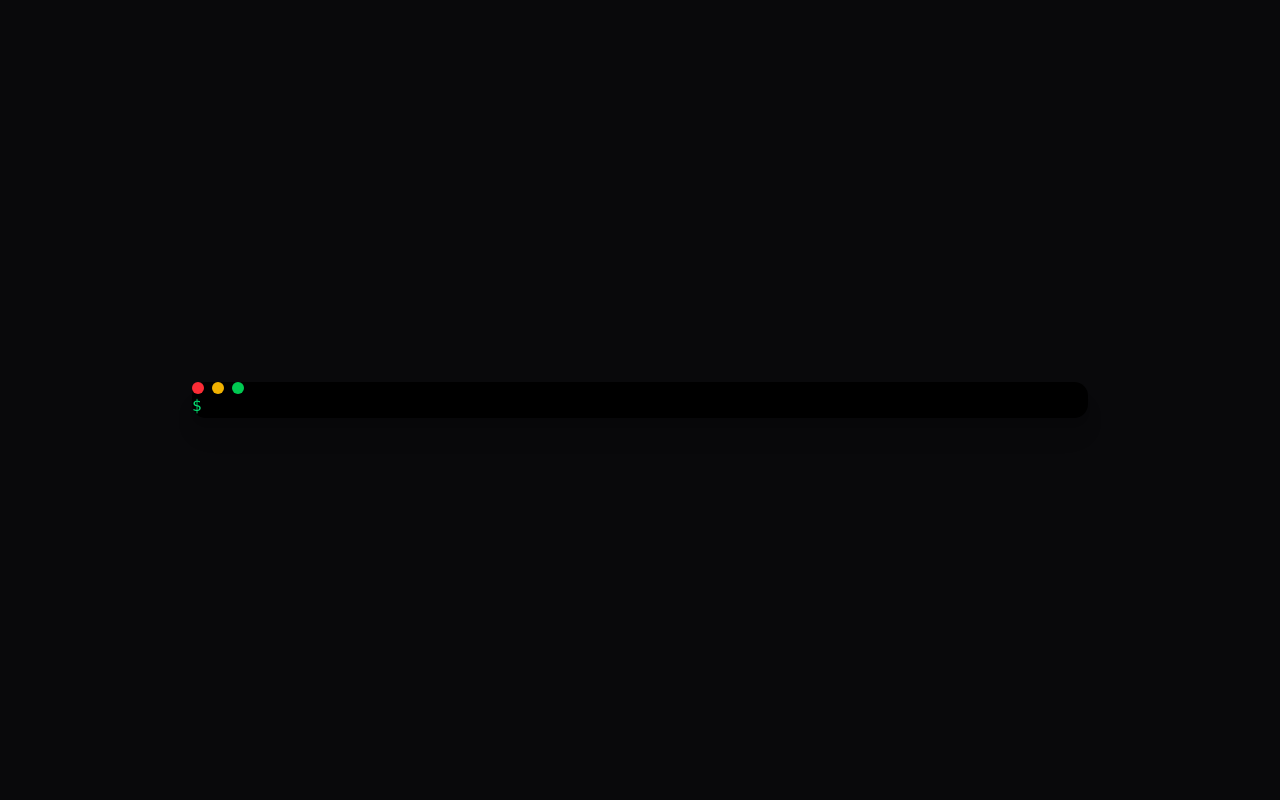
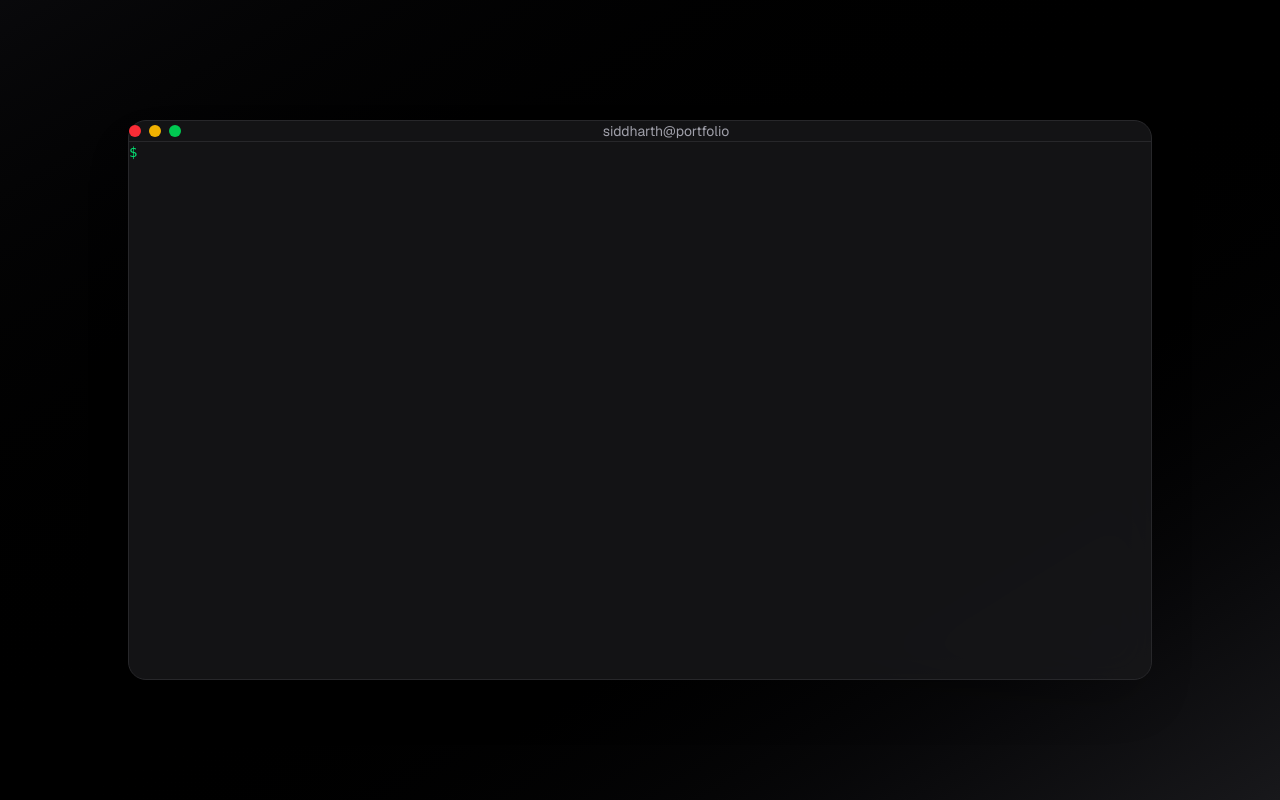
Before and after one commit to sbharth1/portfolio, a Next.js app: page / in a window 1280 px wide. Built offline with nearby package versions, Linux system fonts and the light colour scheme.

Commit message:
update: ui

```diff
--- a/app/page.tsx
+++ b/app/page.tsx
@@ -1,15 +1,11 @@
 import Terminal from "@/components/terminal/Terminal"
 
 export default function Home() {
-
   return (
-
-    <main className="min-h-screen bg-zinc-950 flex items-center justify-center">
+    <main className="min-h-screen bg-gradient-to-br from-zinc-950 via-black to-zinc-900 flex items-center justify-center p-6">
 
       <Terminal />
 
     </main>
-
   )
-
 }
--- a/components/terminal/Terminal.tsx
+++ b/components/terminal/Terminal.tsx
@@ -3,6 +3,7 @@
 import { useState } from "react"
 import TerminalInput from "./TerminalInput"
 import TerminalOutput from "./TerminalOutput"
+
 import { HistoryItem } from "@/types/terminal"
 import { commands } from "@/data/command"
 
@@ -19,16 +20,6 @@ export default function Terminal() {
       return
     }
 
-    if (cmd === "github") {
-      window.open("https://github.com", "_blank")
-      return
-    }
-
-    if (cmd === "linkedin") {
-      window.open("https://linkedin.com", "_blank")
-      return
-    }
-
     const output = commands[cmd] || "Command not found. Type 'help'"
 
     setHistory((prev) => [
@@ -40,21 +31,37 @@ export default function Terminal() {
 
   return (
 
-    <div className="bg-black text-green-400 font-mono p-6 rounded-xl shadow-xl w-full max-w-4xl mx-auto">
+    <div className="w-full max-w-5xl h-[70vh] flex flex-col bg-zinc-900/80 backdrop-blur-xl border border-zinc-800 rounded-2xl shadow-2xl">
 
-      {/* Terminal header */}
+      {/* Terminal Header */}
 
-      <div className="flex gap-2 mb-4">
+      <div className="flex items-center justify-between px-4 py-3 border-b border-zinc-800">
 
-        <div className="w-3 h-3 rounded-full bg-red-500"></div>
-        <div className="w-3 h-3 rounded-full bg-yellow-500"></div>
-        <div className="w-3 h-3 rounded-full bg-green-500"></div>
+        <div className="flex gap-2">
+
+          <div className="w-3 h-3 bg-red-500 rounded-full"/>
+          <div className="w-3 h-3 bg-yellow-500 rounded-full"/>
+          <div className="w-3 h-3 bg-green-500 rounded-full"/>
+
+        </div>
+
+        <span className="text-zinc-400 text-sm">
+          siddharth@portfolio
+        </span>
+
+        <div></div>
 
       </div>
 
-      <TerminalOutput history={history} />
+      {/* Terminal Body */}
 
-      <TerminalInput onCommand={runCommand} />
+      <div className="flex-1 overflow-y-auto p-5 text-green-400 font-mono text-sm">
+
+        <TerminalOutput history={history} />
+
+        <TerminalInput onCommand={runCommand} />
+
+      </div>
 
     </div>
 
--- a/components/terminal/TerminalInput.tsx
+++ b/components/terminal/TerminalInput.tsx
@@ -13,24 +13,28 @@ export default function TerminalInput({ onCommand }: Props) {
   const handleEnter = (e: React.KeyboardEvent<HTMLInputElement>) => {
 
     if (e.key === "Enter") {
+
+      if (!value.trim()) return
+
       onCommand(value)
       setValue("")
+
     }
 
   }
 
   return (
 
-    <div className="flex mt-2">
+    <div className="flex items-center mt-2">
 
-      <span className="text-green-400">$</span>
+      <span className="text-green-400 mr-2">$</span>
 
       <input
         autoFocus
         value={value}
         onChange={(e) => setValue(e.target.value)}
         onKeyDown={handleEnter}
-        className="bg-transparent outline-none flex-1 ml-2"
+        className="bg-transparent outline-none flex-1 text-green-300 caret-green-400"
       />
 
     </div>
--- a/components/terminal/TerminalOutput.tsx
+++ b/components/terminal/TerminalOutput.tsx
@@ -7,7 +7,8 @@ type Props = {
 export default function TerminalOutput({ history }: Props) {
 
   return (
-    <div className="space-y-2">
+
+    <div className="space-y-3">
 
       {history.map((item, index) => (
 
@@ -15,10 +16,10 @@ export default function TerminalOutput({ history }: Props) {
 
           <div>
             <span className="text-green-400">$ </span>
-            {item.command}
+            <span className="text-white">{item.command}</span>
           </div>
 
-          <div className="text-gray-300 whitespace-pre-wrap">
+          <div className="text-zinc-400 whitespace-pre-wrap ml-4">
             {item.output}
           </div>
 
@@ -27,5 +28,7 @@ export default function TerminalOutput({ history }: Props) {
       ))}
 
     </div>
+
   )
+
 }
```
